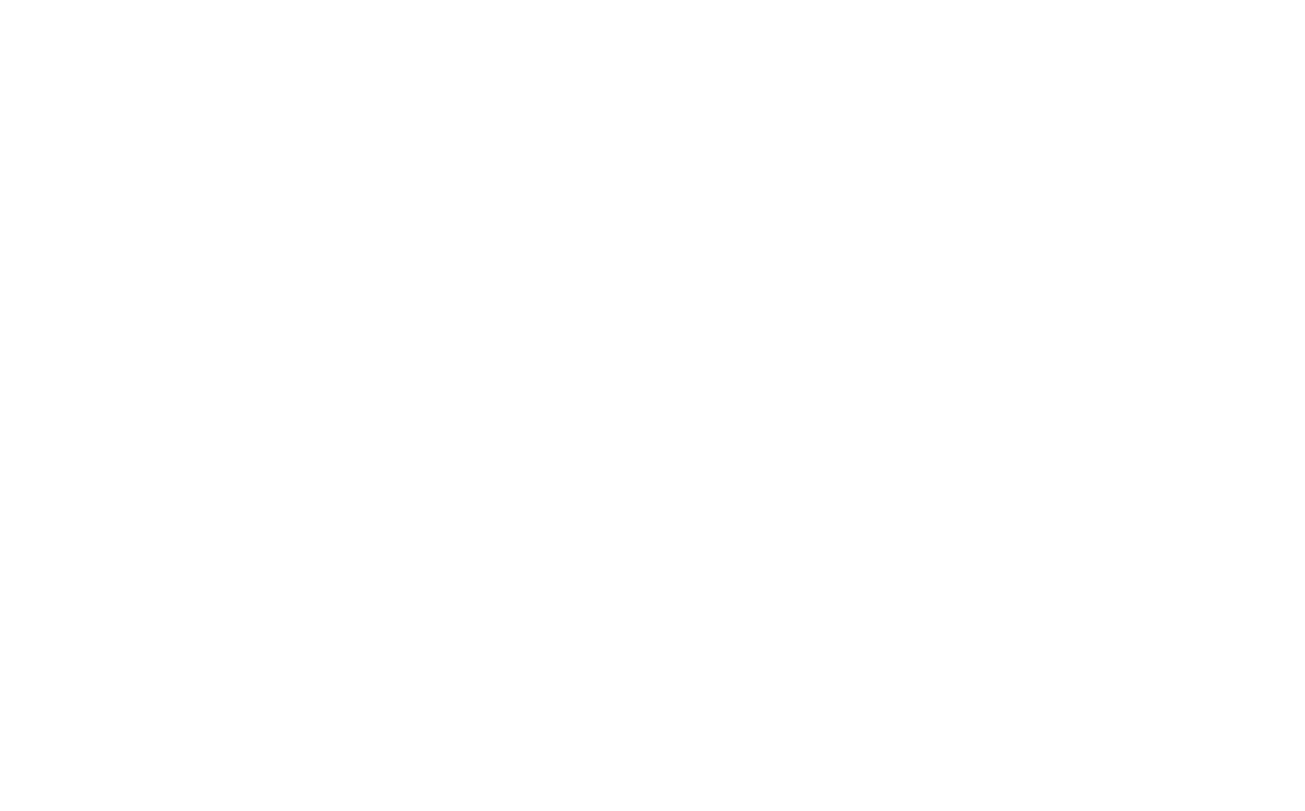
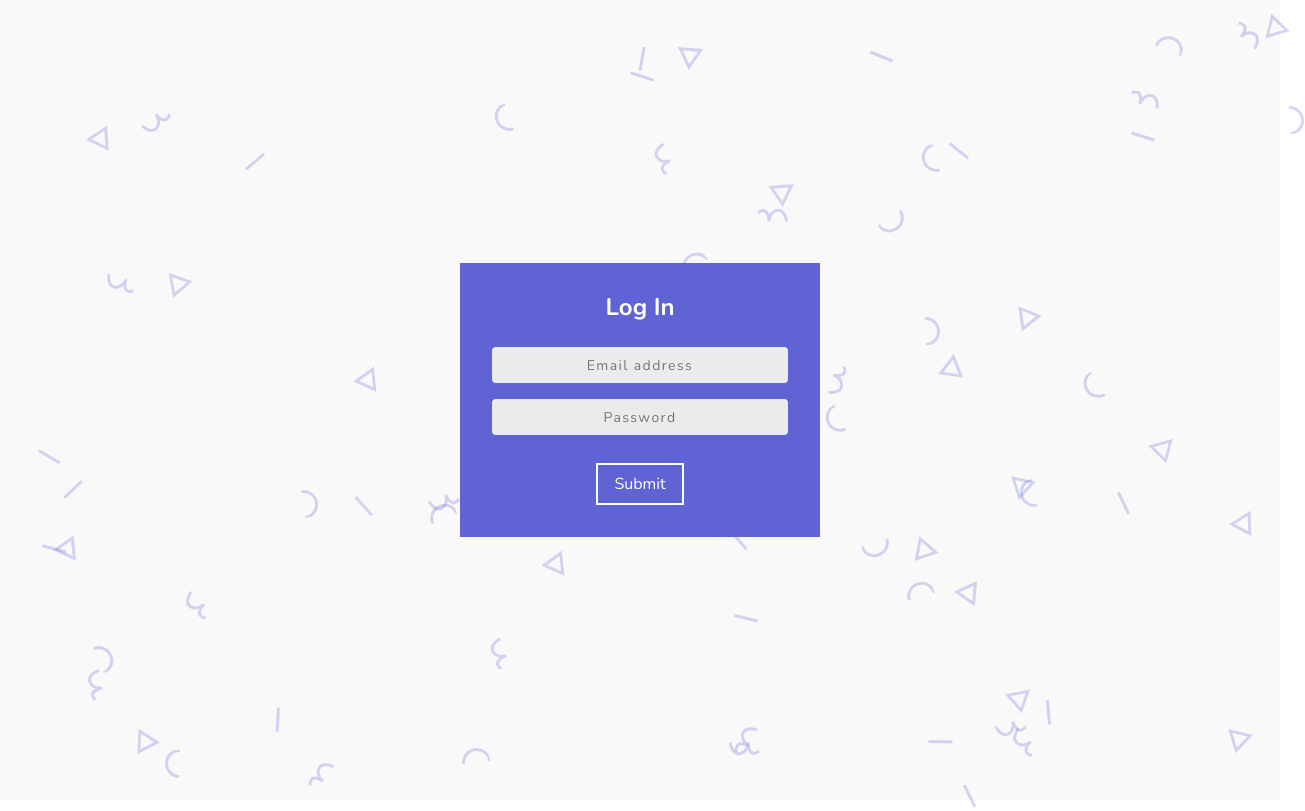
Before and after one commit to dormspam/frontend, a React (Create React App) app: page /login in a window 1280 px wide. Shown: the whole page, 1305 px wide, since content can reach past the window. Built offline with nearby package versions, Linux system fonts and the light colour scheme.

Commit message:
Generalized register view for use with login as well

```diff
--- a/src/App.js
+++ b/src/App.js
@@ -4,7 +4,7 @@ import { BrowserRouter, Route, Switch } from "react-router-dom";
 
 import EventView from "./components/event/EventView";
 import HomeView from "./components/home/HomeView";
-import RegisterView from "./components/register/RegisterView";
+import AuthView from "./components/auth/AuthView";
 
 class App extends Component {
   render() {
@@ -22,7 +22,8 @@ class App extends Component {
           <Switch>
             <Route exact path="/" component={HomeView} />
             <Route exact path="/event/:id" component={EventView} />
-            <Route exact path="/register" component={RegisterView} />
+            <Route exact path="/login" render={(props) => <AuthView type="login" />} />
+            <Route exact path="/register" render={(props) => <AuthView type="register" />} />
           </Switch>
         </div>
       </BrowserRouter>
--- a/src/components/register/RegisterView.css
+++ b/src/components/auth/AuthView.css
@@ -1,10 +1,10 @@
-.RegisterView {
+.AuthView {
   background: #f9f9f9;
   width: 100vw;
   height: 100vh;
 }
 
-.RegisterView .container {
+.AuthView .container {
   background: #5f63d4;
   display: block;
   left: 50%;
@@ -15,14 +15,14 @@
   width: 360px;
 }
 
-.RegisterView .container h2 {
+.AuthView .container h2 {
   color: #fff;
   font-family: "Nunito", sans-serif;
   margin-bottom: 24px;
   text-align: center;
 }
 
-.RegisterView input {
+.AuthView input {
   background: #ebebeb;
   border: none;
   border-radius: 4px;
@@ -37,10 +37,9 @@
   width: 100%;
 }
 
-.RegisterView button {
+.AuthView button {
   background: rgba(0, 0, 0, 0);
   border: 2px solid #fff;
-  /* border-radius: 8px; */
   color: #fff;
   cursor: pointer;
   display: block;
@@ -52,18 +51,18 @@
   transition: 0.25s ease all;
 }
 
-.RegisterView button:hover {
+.AuthView button:hover {
   background: #fff;
   color: #5f63d4;
 }
 
-.RegisterView .shapes {
+.AuthView .shapes {
   width: 100vw;
   height: 100vh;
   position: absolute;
 }
 
-.RegisterView .shapes use {
+.AuthView .shapes use {
   fill: none;
   stroke: #5f63d4;
 }
--- a/src/components/register/RegisterView.js
+++ b/src/components/auth/AuthView.js
@@ -1,7 +1,22 @@
 import React, { Component } from "react";
-import "./RegisterView.css";
+import "./AuthView.css";
 
-class RegisterView extends Component {
+class AuthView extends Component {
+  constructor(props) {
+    super(props);
+
+    this.state = {
+      data: {
+        "login": {
+          "title": "Log In"
+        },
+        "register": {
+          "title": "Register"
+        }
+      }[this.props.type]
+    };
+  }
+
   componentDidMount() {
     const script = document.createElement("script");
     script.src = "/shapes.js";
@@ -11,8 +26,10 @@ class RegisterView extends Component {
   }
 
   render() {
+    console.log(this.state);
+
     return (
-      <div className="RegisterView">
+      <div className="AuthView">
         <div className="shapes">
           <svg xmlns="http://www.w3.org/2000/svg" width="37.196" height="32.213" viewBox="0 0 37.196 32.213">
             <symbol id="triangle">
@@ -39,7 +56,7 @@ class RegisterView extends Component {
         </div>
 
         <div className="container">
-          <h2>Register</h2>
+          <h2>{this.state.data.title}</h2>
           <input type="text" placeholder="Email address" />
           <input type="password" placeholder="Password" />
           <button>Submit</button>
@@ -49,4 +66,4 @@ class RegisterView extends Component {
   }
 }
 
-export default RegisterView;
+export default AuthView;
```
